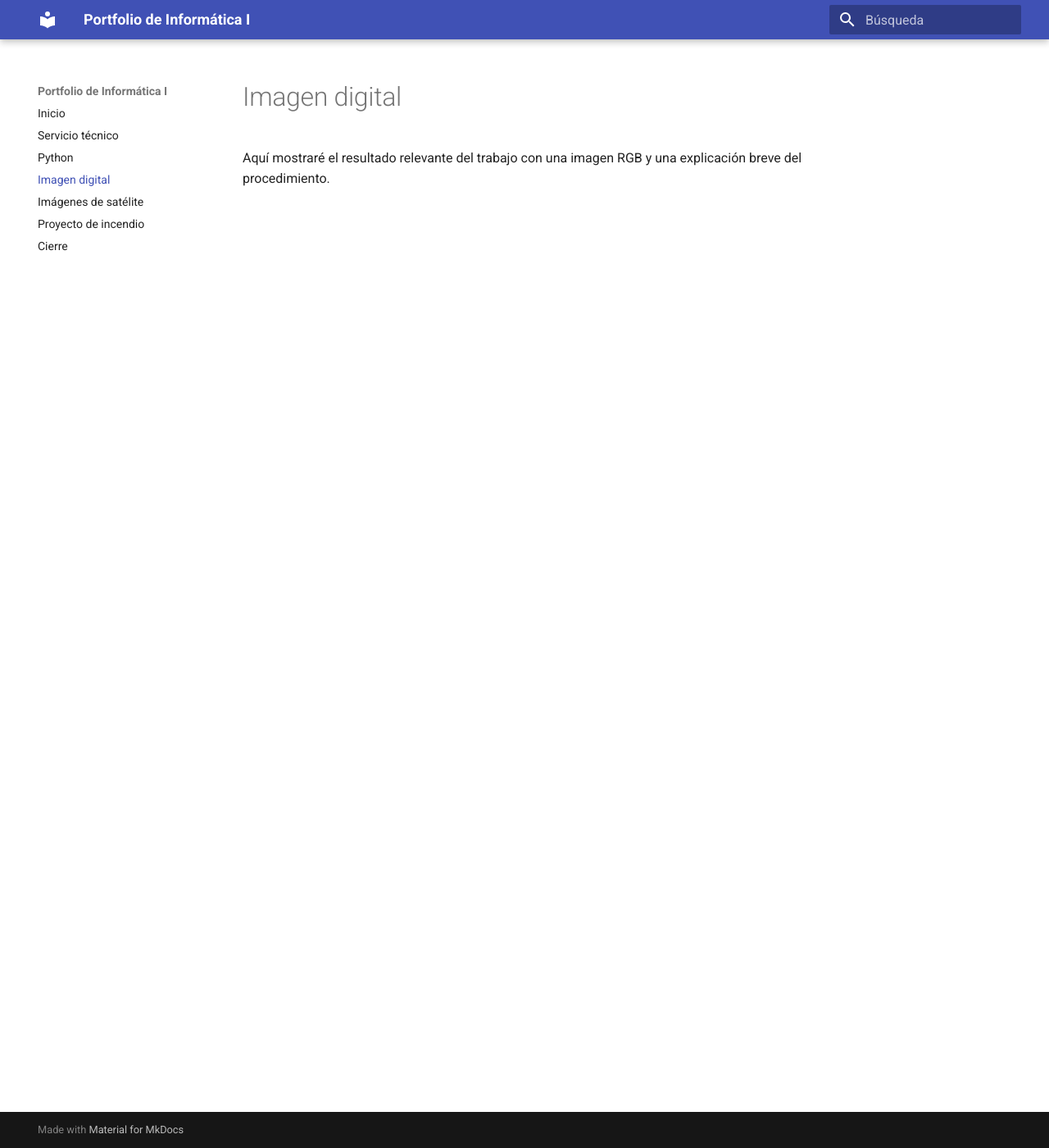
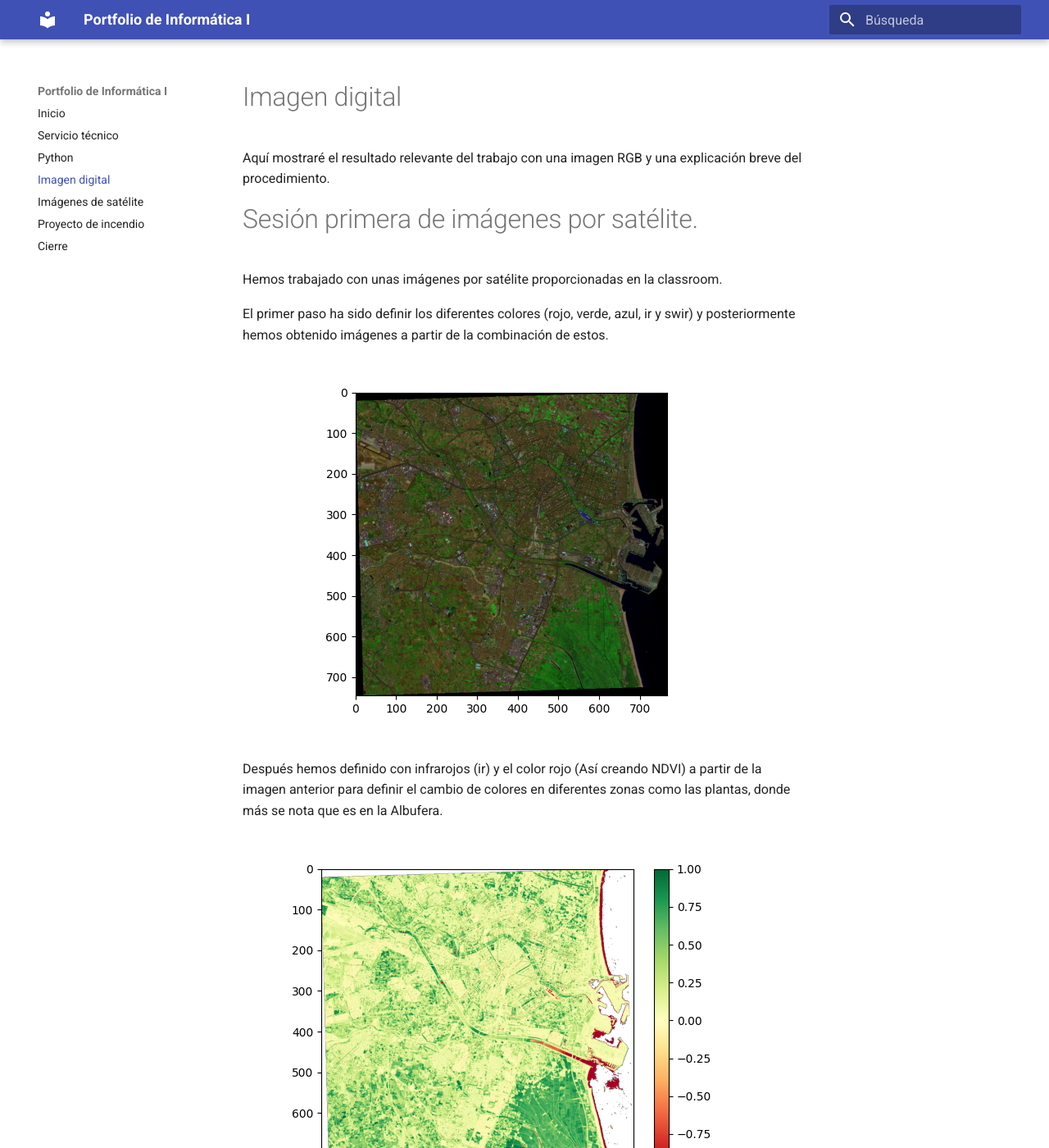
Before and after one commit to santiagodetarancojr-del/plantilla_portfolio---santi, an MkDocs documentation site: the page built from docs/imagen/index.md, in a window 1280 px wide and 1400 px high. Shown: the whole window at 82% size. Built offline with MkDocs 1.6.1 and Material for MkDocs 9.7.7, drawn with Linux system fonts in a browser that asks for light colours; some of the changed text lies outside the part shown.

Commit message:
imagenes por satelite y colores

```diff
--- a/docs/imagen/index.md
+++ b/docs/imagen/index.md
@@ -1,3 +1,16 @@
 # Imagen digital
 
 Aquí mostraré el resultado relevante del trabajo con una imagen RGB y una explicación breve del procedimiento.
+
+# Sesión primera de imágenes por satélite.
+
+Hemos trabajado con unas imágenes por satélite proporcionadas en la classroom.
+
+El primer paso ha sido definir los diferentes colores (rojo, verde, azul, ir y swir) y posteriormente hemos obtenido imágenes a partir de la combinación de estos.
+![Imagen de la combinación de tres colores de la ciudad de Valencia](comb_colores.png)
+
+Después hemos definido con infrarojos (ir) y el color rojo (Así creando NDVI) a partir de la imagen anterior para definir el cambio de colores en diferentes zonas como las plantas, donde más se nota que es en la Albufera.
+![Imagen del NDVI de la ciudad de Valencia](ndviVLC.png)
+
+Por último hemos creado una máscara que a partir de 0,4 y de la imagen de arriba define las zonas usando el color gray.
+![Imagen de la máscara de la cuidad de Valencia](mascara_BW.png)
--- a/docs/python/abriendo_imagen.py
+++ b/docs/python/abriendo_imagen.py
@@ -4,6 +4,7 @@ import matplotlib.pyplot as plt
 from pathlib import Path
 
 ruta = Path(__file__).parent / "foto.jpg"
+ruta = Path(__file__).parent / "foto2.jpg"
 imagen = plt.imread(ruta)
 
 
@@ -23,4 +24,8 @@ plt.imshow(verde, cmap="Greens")
 plt.figure(4)
 plt.imshow(imagen)
 
+plt.figure(5)
+rgb = np.dstack((verde, azul, rojo))
+plt.imshow(rgb)
+
 plt.show()
--- a/docs/python/s15.py
+++ b/docs/python/s15.py
@@ -5,7 +5,7 @@ temperaturas = [20,15, 22, 23, 18]
 total = 0
 
 for temperatura in temperaturas:
-   total = total + temperatura
+   total + total = temperatura
 
 media = total / len(temperaturas)
 
```
Also changed, not shown: docs/satelite/satelite_img.py (added, +36 -0 lines), docs/imagen/comb_colores.png (added), docs/imagen/mascara_BW.png (added), docs/imagen/ndviVLC.png (added), 6 other files.
